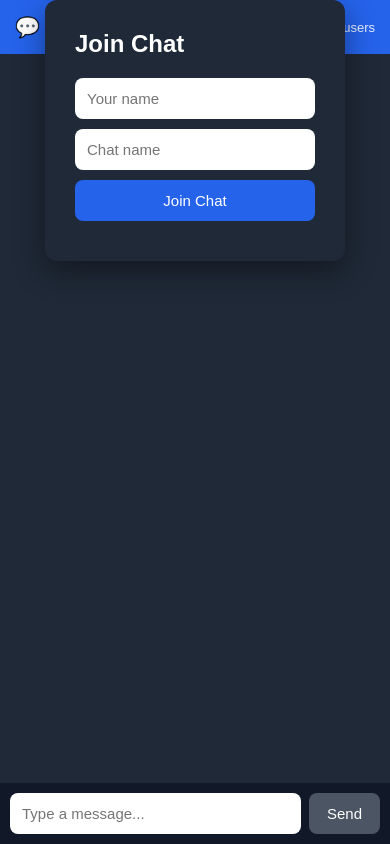
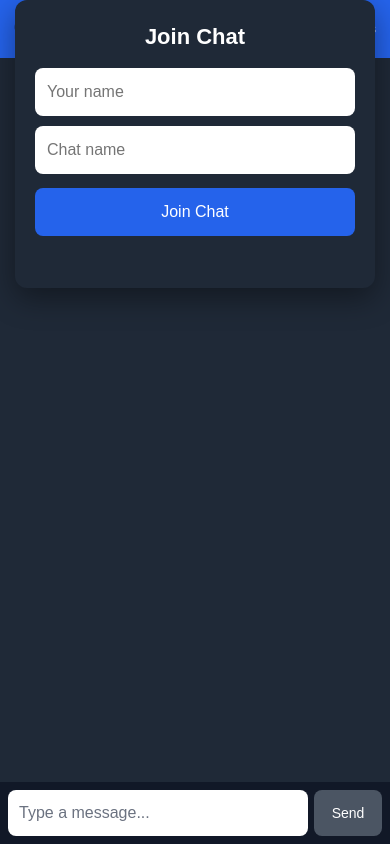
Before and after one commit to tombradfordenterprises-ai/basicchats, a website: page index.html in a window 390 px wide. Drawn offline with Linux system fonts and the light colour scheme.

Commit message:
index.html

```diff
--- a/index.html
+++ b/index.html
@@ -3,30 +3,53 @@
 
 <head>
 
-  <meta charset="UTF-8" />
+  <meta charset="UTF-8">
 
   <meta
     name="viewport"
-    content="width=device-width, initial-scale=1.0"
-  />
+    content="width=device-width, initial-scale=1.0, viewport-fit=cover"
+  >
+
+  <meta
+    name="theme-color"
+    content="#2563eb"
+  >
 
   <title>Simple P2P Chat</title>
 
 
   <style>
 
+    /* =========================
+       RESET
+       ========================= */
+
     * {
       box-sizing: border-box;
     }
 
 
+    html,
     body {
       margin: 0;
+      padding: 0;
+      width: 100%;
+      height: 100%;
+
+      overflow: hidden;
+
       font-family: Arial, sans-serif;
+
       background: #111827;
       color: white;
-      height: 100vh;
+    }
 
+
+    /* =========================
+       MAIN CHAT CONTAINER
+       ========================= */
+
+    body {
       display: flex;
       justify-content: center;
       align-items: center;
@@ -36,6 +59,7 @@
     .chat {
       width: 100%;
       max-width: 600px;
+
       height: 90vh;
 
       background: #1f2937;
@@ -49,33 +73,79 @@
     }
 
 
+    /* =========================
+       HEADER
+       ========================= */
+
     header {
-      padding: 18px;
+      flex-shrink: 0;
+
+      min-height: 64px;
+
+      padding: 14px 18px;
 
       background: #2563eb;
+
+      display: flex;
+      align-items: center;
+      justify-content: space-between;
+
+      gap: 12px;
+    }
+
+
+    #chatName {
+      display: inline-block;
+
+      max-width: 380px;
+
+      overflow: hidden;
+      text-overflow: ellipsis;
+      white-space: nowrap;
+
+      vertical-align: middle;
+    }
+
+
+    .chat-title {
+      min-width: 0;
 
       font-size: 20px;
       font-weight: bold;
 
-      display: flex;
-      justify-content: space-between;
-      align-items: center;
+      overflow: hidden;
     }
 
 
     #userCount {
+      flex-shrink: 0;
+
       font-size: 13px;
       font-weight: normal;
+
       opacity: 0.9;
+
+      white-space: nowrap;
     }
 
+
+    /* =========================
+       MESSAGES
+       ========================= */
 
     #messages {
       flex: 1;
 
+      min-height: 0;
+
       padding: 20px;
 
       overflow-y: auto;
+      overflow-x: hidden;
+
+      -webkit-overflow-scrolling: touch;
+
+      scroll-behavior: smooth;
     }
 
 
@@ -87,41 +157,62 @@
       background: #374151;
 
       border-radius: 8px;
+
+      overflow-wrap: anywhere;
+
+      word-break: break-word;
     }
 
 
     .name {
+      margin-bottom: 4px;
+
       font-size: 12px;
 
       color: #93c5fd;
 
-      margin-bottom: 4px;
+      font-weight: bold;
     }
 
 
     .system-message {
+      margin: 10px 0;
+
       color: #9ca3af;
 
       font-size: 13px;
 
       text-align: center;
 
-      margin: 10px 0;
+      overflow-wrap: anywhere;
     }
 
 
+    /* =========================
+       MESSAGE INPUT
+       ========================= */
+
     .input-area {
+      flex-shrink: 0;
+
       display: flex;
+
+      gap: 8px;
 
       padding: 12px;
 
-      gap: 8px;
+      background: #111827;
 
-      background: #111827;
+      /* Safe area for phones with
+         a bottom home indicator */
+      padding-bottom:
+        max(12px, env(safe-area-inset-bottom));
     }
 
 
-    input {
+    #messageInput {
+      min-width: 0;
+
       flex: 1;
 
       padding: 12px;
@@ -132,11 +223,24 @@
 
       outline: none;
 
-      font-size: 15px;
+      font-size: 16px;
+
+      background: white;
+
+      color: #111827;
+    }
+
+
+    #messageInput::placeholder {
+      color: #6b7280;
     }
 
 
     button {
+      flex-shrink: 0;
+
+      min-height: 46px;
+
       padding: 12px 18px;
 
       border: none;
@@ -150,6 +254,8 @@
       cursor: pointer;
 
       font-size: 15px;
+
+      -webkit-tap-highlight-color: transparent;
     }
 
 
@@ -158,61 +264,103 @@
     }
 
 
+    button:active {
+      transform: scale(0.98);
+    }
+
+
     button:disabled {
       background: #4b5563;
 
       cursor: not-allowed;
+
+      transform: none;
     }
 
 
+    /* =========================
+       LOGIN SCREEN
+       ========================= */
+
     #login {
-      position: absolute;
+      position: fixed;
 
       z-index: 10;
 
+      width: calc(100% - 32px);
+
+      max-width: 360px;
+
+      padding: 28px;
+
       background: #1f2937;
-
-      padding: 30px;
 
       border-radius: 12px;
 
-      width: 300px;
-
-      box-shadow: 0 10px 30px rgba(0, 0, 0, 0.4);
+      box-shadow:
+        0 10px 30px rgba(0, 0, 0, 0.4);
     }
 
 
     #login h2 {
-      margin-top: 0;
+      margin: 0 0 20px;
 
-      margin-bottom: 20px;
+      font-size: 24px;
+
+      text-align: center;
     }
 
 
     #login input {
       width: 100%;
 
+      height: 48px;
+
       margin-bottom: 10px;
+
+      padding: 12px;
+
+      border: none;
+
+      border-radius: 8px;
+
+      outline: none;
+
+      font-size: 16px;
     }
 
 
     #login button {
       width: 100%;
+
+      margin-top: 4px;
+
+      min-height: 48px;
+
+      font-size: 16px;
     }
 
 
     #connectionStatus {
-      font-size: 12px;
+      min-height: 18px;
+
+      margin-top: 10px;
 
       color: #d1d5db;
 
-      margin-top: 10px;
+      font-size: 12px;
+
+      line-height: 18px;
 
       text-align: center;
     }
 
 
-    @media (max-width: 600px) {
+    /* =========================
+       TABLETS / SMALL LAPTOPS
+       ========================= */
+
+    @media (max-width: 700px) {
 
       body {
         align-items: stretch;
@@ -220,26 +368,200 @@
 
 
       .chat {
-        height: 100vh;
+        width: 100%;
+        max-width: none;
 
-        max-width: none;
+        height: 100dvh;
+        min-height: 100dvh;
 
         border-radius: 0;
       }
 
+    }
+
+
+    /* =========================
+       PHONES
+       ========================= */
+
+    @media (max-width: 480px) {
 
       header {
-        padding: 15px;
+        min-height: 58px;
+
+        padding: 12px 14px;
+      }
+
+
+      .chat-title {
+        font-size: 17px;
+      }
+
+
+      #chatName {
+        max-width: 190px;
+      }
+
+
+      #userCount {
+        font-size: 12px;
       }
 
 
       #messages {
-        padding: 15px;
+        padding: 14px;
+      }
+
+
+      .message {
+        padding: 10px 12px;
+
+        margin-bottom: 10px;
+
+        font-size: 15px;
+
+        border-radius: 8px;
+      }
+
+
+      .name {
+        font-size: 11px;
       }
 
 
       .input-area {
+        gap: 6px;
+
+        padding: 8px;
+
+        padding-bottom:
+          max(8px, env(safe-area-inset-bottom));
+      }
+
+
+      #messageInput {
+        min-height: 46px;
+
+        padding: 11px;
+
+        font-size: 16px;
+      }
+
+
+      .input-area button {
+        min-width: 68px;
+
+        padding: 11px 12px;
+
+        font-size: 14px;
+      }
+
+
+      #login {
+        width: calc(100% - 28px);
+
+        padding: 24px 20px;
+      }
+
+
+      #login h2 {
+        font-size: 22px;
+
+        margin-bottom: 18px;
+      }
+
+    }
+
+
+    /* =========================
+       VERY SMALL PHONES
+       ========================= */
+
+    @media (max-width: 360px) {
+
+      .chat-title {
+        font-size: 16px;
+      }
+
+
+      #chatName {
+        max-width: 150px;
+      }
+
+
+      #userCount {
+        font-size: 11px;
+      }
+
+
+      #messages {
         padding: 10px;
+      }
+
+
+      .message {
+        font-size: 14px;
+      }
+
+
+      .input-area button {
+        min-width: 60px;
+
+        padding-left: 8px;
+        padding-right: 8px;
+      }
+
+    }
+
+
+    /* =========================
+       LANDSCAPE PHONES
+       ========================= */
+
+    @media (
+      max-height: 500px
+    ) and (
+      orientation: landscape
+    ) {
+
+      .chat {
+        height: 100dvh;
+        min-height: 100dvh;
+      }
+
+
+      header {
+        min-height: 48px;
+
+        padding: 8px 14px;
+      }
+
+
+      #messages {
+        padding: 10px 14px;
+      }
+
+
+      .input-area {
+        padding: 6px;
+
+        padding-bottom:
+          max(6px, env(safe-area-inset-bottom));
+      }
+
+
+      #messageInput,
+      .input-area button {
+        min-height: 40px;
+      }
+
+
+      #login {
+        max-height: calc(100dvh - 20px);
+
+        overflow-y: auto;
+
+        padding: 18px;
       }
 
     }
@@ -266,8 +588,9 @@
       type="text"
       placeholder="Your name"
       maxlength="30"
-      autocomplete="off"
-    />
+      autocomplete="name"
+      autocapitalize="words"
+    >
 
 
     <input
@@ -276,7 +599,8 @@
       placeholder="Chat name"
       maxlength="50"
       autocomplete="off"
-    />
+      autocapitalize="words"
+    >
 
 
     <button onclick="joinChat()">
@@ -299,7 +623,7 @@
 
     <header>
 
-      <div>
+      <div class="chat-title">
         💬 <span id="chatName">Chat</span>
       </div>
 
@@ -312,13 +636,17 @@
 
 
 
-    <!-- MESSAGES -->
+    <!-- =========================
+         MESSAGES
+         ========================= -->
 
     <div id="messages"></div>
 
 
 
-    <!-- MESSAGE INPUT -->
+    <!-- =========================
+         MESSAGE INPUT
+         ========================= -->
 
     <div class="input-area">
 
@@ -328,8 +656,9 @@
         placeholder="Type a message..."
         maxlength="1000"
         autocomplete="off"
+        enterkeyhint="send"
         onkeydown="handleKey(event)"
-      />
+      >
 
 
       <button
@@ -379,23 +708,27 @@
         );
 
 
-      // Require username
-
       if (!username) {
 
         status.textContent =
           "Please enter your name.";
 
+        document
+          .getElementById("username")
+          .focus();
+
         return;
       }
 
-
-      // Require chat name
 
       if (!chatName) {
 
         status.textContent =
           "Please enter a chat name.";
+
+        document
+          .getElementById("chatNameInput")
+          .focus();
 
         return;
       }
@@ -405,7 +738,15 @@
         "Connecting...";
 
 
-      // Connect to WebSocket server
+      document
+        .getElementById("username")
+        .disabled = true;
+
+
+      document
+        .getElementById("chatNameInput")
+        .disabled = true;
+
 
       socket = new WebSocket(
         "wss://basicchats.onrender.com"
@@ -413,13 +754,10 @@
 
 
       // =========================
-      // CONNECTED
+      // CONNECTION OPEN
       // =========================
 
       socket.onopen = () => {
-
-        // Send the username and chat name
-        // to the server.
 
         socket.send(
           JSON.stringify({
@@ -469,6 +807,17 @@
 
           status.textContent =
             data.message;
+
+
+          document
+            .getElementById("username")
+            .disabled = false;
+
+
+          document
+            .getElementById("chatNameInput")
+            .disabled = false;
+
 
           return;
         }
@@ -563,13 +912,22 @@
 
 
       // =========================
-      // ERROR
+      // CONNECTION ERROR
       // =========================
 
       socket.onerror = () => {
 
         status.textContent =
           "Unable to connect to the chat server.";
+
+        document
+          .getElementById("username")
+          .disabled = false;
+
+
+        document
+          .getElementById("chatNameInput")
+          .disabled = false;
 
       };
 
@@ -584,9 +942,6 @@
           .getElementById("sendButton")
           .disabled = true;
 
-
-        // Only display this after
-        // successfully joining.
 
         if (
           document
@@ -643,9 +998,7 @@
       );
 
 
-      // The server doesn't send the
-      // message back to the sender,
-      // so display it locally.
+      // Display your own message immediately.
 
       addMessage(
         "You",
```
